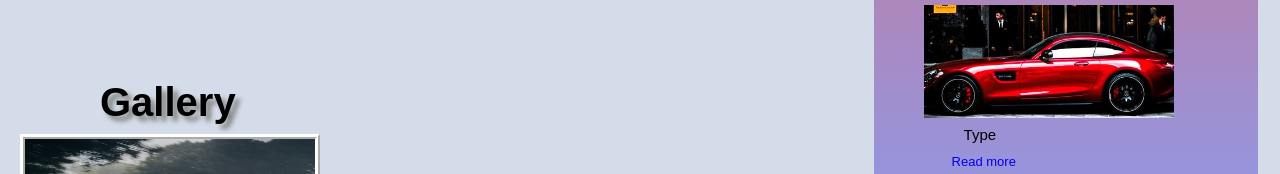
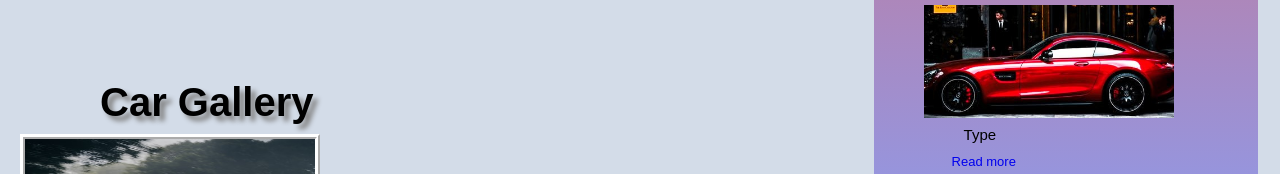
Before and after one commit to nirmalieo3/jquery-project, a plain HTML site: page index.html in a window 1280 px wide. Shown: the part 2702-2876 px from the top of the page. Drawn offline with nearby package versions, Linux system fonts and the light colour scheme; a web font is replaced by a local one.

Commit message:
html file has been changed

```diff
--- a/index.html
+++ b/index.html
@@ -241,7 +241,7 @@
               </article>
           </section>
      <section id="lightbox">
-       <h1>Gallery</h1>
+       <h1>Car Gallery</h1>
        <a href="img/car6.jpg" class="fancybox" rel="gallery"><img src="img/car6.jpg" width="300" height="190"></a>
        <a href="img/car4.jpg" class="fancybox" rel="gallery"><img src="img/car4.jpg" width="300" height="190"></a>
        <a href="img/car3.jpg" class="fancybox" rel="gallery"><img src="img/car3.jpg" width="300" height="190"></a>
```
